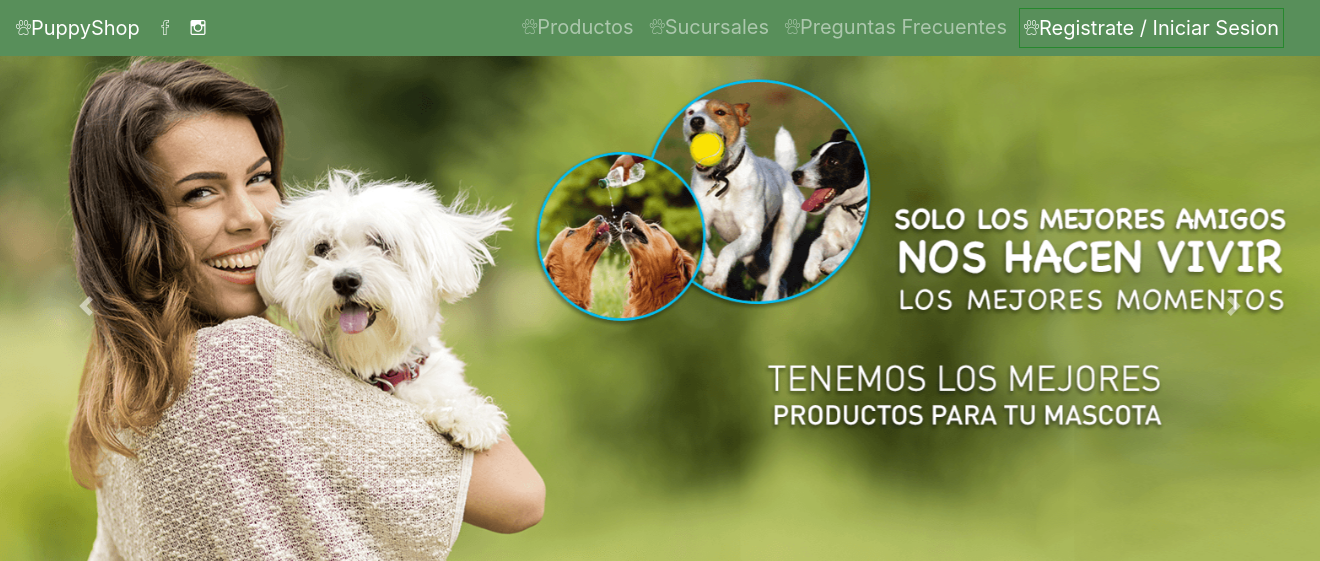
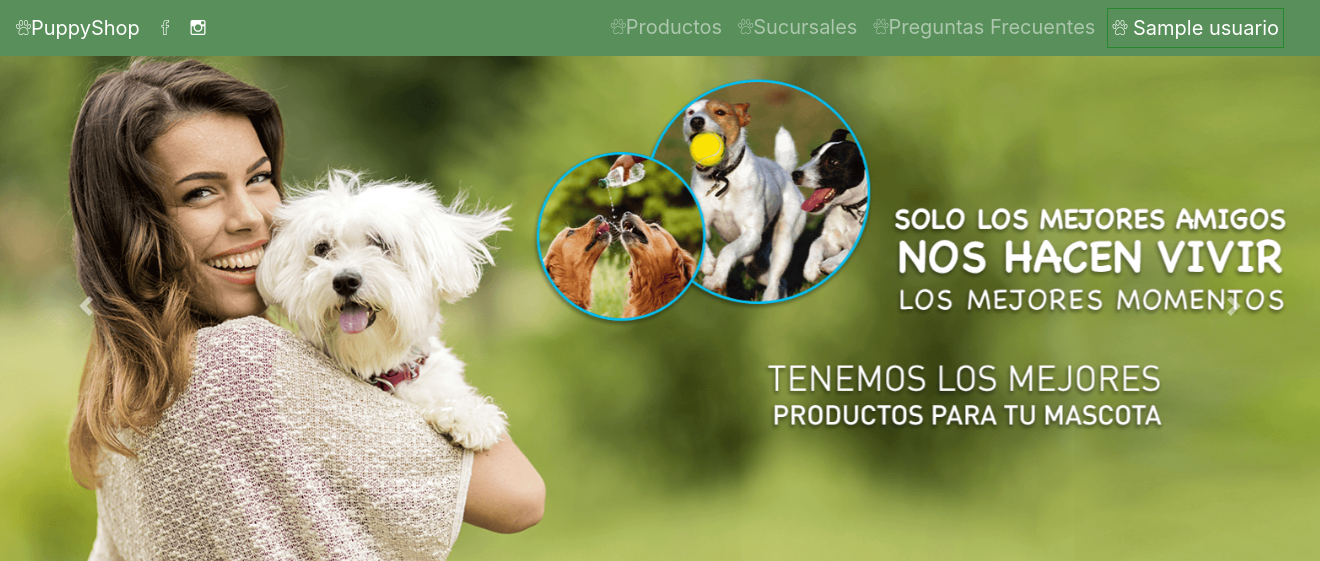
Before and after one commit to ganech88/Puppy-Shop, a PHP site: page /index.php in a window 1320 px wide; the page is wider, and only the part inside the window is pictured. Shown: the top 561 px of that part. Run offline with PHP 8.4, Linux system fonts and the light colour scheme; the visitor is signed in with stand-in values (Sample User, id 1); tables that the repository leaves empty or names only in its code hold one stand-in row (values such as "Sample post"); some web fonts are replaced.

Commit message:
Solucionado lo de ocultar login/registrate

```diff
--- a/baseUsuario.json
+++ b/baseUsuario.json
@@ -8,3 +8,6 @@
 {"id":8,"nombre":"Sara Jessica","apellido":"Parker","number":"45768935","direccion":"La Rioja 345","email":"parker@gmail.com","password":"$2y$10$4xep0hNk6f6BoWqIvhNX.Oqfl\/LUTNrfuijkO\/wdcRJGGJ3LV\/3WO","foto":"foto-perfil\/parker@gmail.com.jpg"}
 {"id":9,"nombre":"Sandra","apellido":"Bullock","number":"8485902349","direccion":"Rivadavia 970","email":"bullock@gmail.com","password":"$2y$10$GCef1dMawdeglLwopIWBBuLlIdXb8bhWqNwTJ83RdQa2Ttet1DJv.","foto":"foto-perfil\/bullock@gmail.com.jpg"}
 {"id":10,"nombre":"Jason","apellido":"Statham","number":"2738459","direccion":"Santa Fe 2374","email":"statham@gmail.com","password":"$2y$10$89ihO0lCRMILpR00s6n03u46LEYT8iMMEnR2vY8evv\/kcXN1OauSK","foto":"foto-perfil\/statham@gmail.com.jpg"}
+{"id":11,"nombre":"Gabriel","apellido":"Tolmasky","number":"123123123","direccion":"blabla","email":"asd@asd.com","password":"$2y$10$EVOpgH2yGCZZ9F7IcPXy0u5qqNT\/V3QnXhU9ik3CkjilA3LEJZFLW","foto":"foto-perfil\/asd@asd.com.jpg"}
+{"id":12,"nombre":"vane","apellido":"asdasdsad","number":"123","direccion":"aasdasd","email":"asd1@asd.com","password":"$2y$10$RAy34AGczcWTFAfYP4AwFeuh2z8E00TUG83R1bSe2a.EtvrgxK9Ha","foto":"foto-perfil\/asd1@asd.com.jpg"}
+{"id":13,"nombre":"javier","apellido":"lopez","number":"2344","direccion":"Santa Ines 2509","email":"asd2@asd.com","password":"$2y$10$P96nkYn878VZyo7KmWDV4.n0ZDs4U9ejni8YRDISb\/1YXu8xvFESa","foto":"foto-perfil\/asd2@asd.com.jpg"}
--- a/catalogo.php
+++ b/catalogo.php
@@ -4,6 +4,8 @@ require_once('soporte.php');
 if (!$db->conexion()) {
 	header("location: migracion.php");
 }
+
+$usuario = $db->traerId($_SESSION['id']); //trae al usuario que se logueo como array
 
 ?>
 
--- a/clases/dbMYSQL.php
+++ b/clases/dbMYSQL.php
@@ -78,7 +78,7 @@
           $errores['foto'] = 'el formato no es correcto';
           }
       } else {
-        $errores['foto'] = 'No se subio el archivo';
+        $errores['foto'] = 'No se subió el archivo';
        }
 
      return $errores;
--- a/includes/header-nav.php
+++ b/includes/header-nav.php
@@ -26,7 +26,12 @@
             <a class="nav-link py-1 px-0 px-lg-1 ion-ios-paw-outline" href="preguntas.php">Preguntas Frecuentes</a>
           </li>
           <li class="nav-item mx-1 mx-lg-1 active d-flex justify-content">
-            <a class="nav-link py-1 px-0 px-lg-1 borcua navbar-brand ion-ios-paw-outline" href="login.php">Registrate / Iniciar Sesion <span class="sr-only">(current)</span></a>
+            <?php if ($auth->estaLogueado()): ?>
+                <a class="nav-link py-1 px-0 px-lg-1 borcua navbar-brand ion-ios-paw-outline" href="login.php"> <?=$usuario->getNombre()?> </a>
+            <?php else: ?>
+              <a class="nav-link py-1 px-0 px-lg-1 borcua navbar-brand ion-ios-paw-outline" href="login.php">Registrate / Iniciar Sesión <span class="sr-only">(current)</span></a>
+            <?php endif; ?>
+
           </li>
         </ul>
 
--- a/index.php
+++ b/index.php
@@ -5,6 +5,7 @@
 		header("location: migracion.php");
 	}
 
+	$usuario = $db->traerId($_SESSION['id']); //trae al usuario que se logueo como array
 ?>
 
 <!DOCTYPE html>
--- a/preguntas.php
+++ b/preguntas.php
@@ -4,6 +4,8 @@ require_once('soporte.php');
 if (!$db->conexion()) {
 	header("location: migracion.php");
 }
+
+$usuario = $db->traerId($_SESSION['id']); //trae al usuario que se logueo como array
 
 ?>
 
--- a/sucursales.php
+++ b/sucursales.php
@@ -4,6 +4,8 @@ require_once('soporte.php');
 if (!$db->conexion()) {
 	header("location: migracion.php");
 }
+
+$usuario = $db->traerId($_SESSION['id']); //trae al usuario que se logueo como array
 
 ?>
 
```
Also changed, not shown: foto-perfil/asd1@asd.com.jpg (added), foto-perfil/asd2@asd.com.jpg (added), foto-perfil/asd@asd.com.jpg (added), foto-perfil/je@de.com.jpg (added), foto-perfil/jk@de.com.jpg (added).
